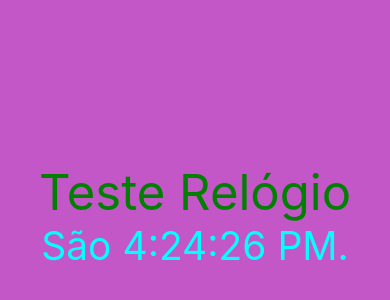
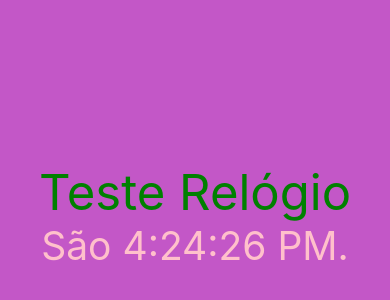
Before and after one commit to ManuSilva/Pokedex, a React Native app in the folder projeto/: screen / in a window 390 px wide. Shown: the part 206-506 px from the top of the page. Built offline with nearby package versions, Linux system fonts and the light colour scheme.

Commit message:
Commit ajustes

```diff
--- a/projeto/App.tsx
+++ b/projeto/App.tsx
@@ -27,7 +27,7 @@ function Clock(props: ClockProps) {
     <View style={styles.container}>
 
       <Text style={{ fontSize: 49, color: "green" }}>Teste Relógio</Text>
-      <Text style={{ fontSize: 39, color: "aqua" }}>
+      <Text style={{ fontSize: 39, color: "pink" }}>
         São {props.date.toLocaleTimeString()}.
       </Text>
       <StatusBar style="auto" />
```
